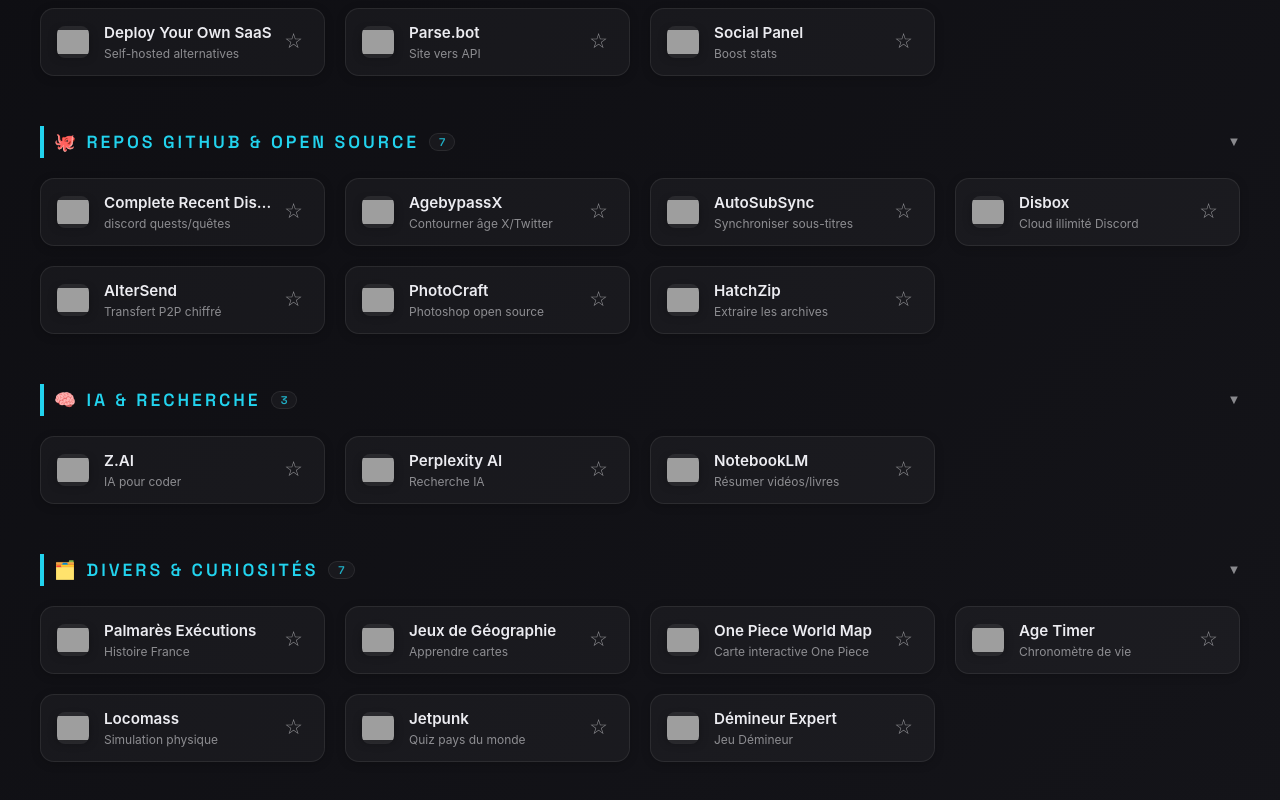
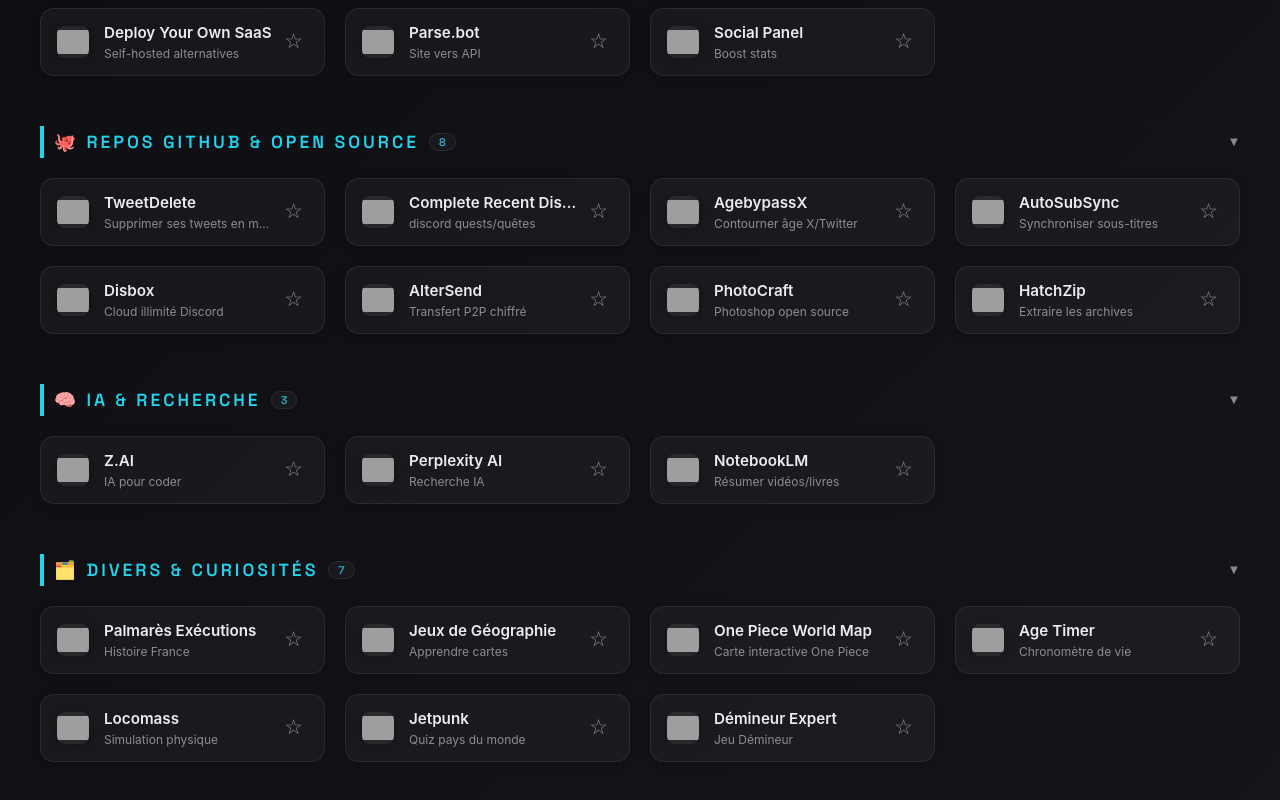
Before and after one commit to slidou/toolbox, a plain HTML site: page index.html in a window 1280 px wide. Shown: the part 4959-5759 px from the top of the page. Drawn offline with Linux system fonts and the light colour scheme; grey boxes are pictures that could not be loaded.

Commit message:
update index.html

```diff
--- a/index.html
+++ b/index.html
@@ -552,6 +552,7 @@
                 { name: "Social Panel", url: "https://anothersocialpanel.com/new_order", shortDesc: "Boost stats", fullDesc: "augmenter abonnés likes vues statistiques" }
             ]},
             { category: "GitHub", icon: "🐙", filterText: "GitHub", title: "Repos GitHub & Open Source", tools: [
+                { name: "TweetDelete", url: "https://github.com/backzso/tweetdelete/blob/main/delete-tweets.js", shortDesc: "Supprimer ses tweets en masse", fullDesc: "script JavaScript à exécuter dans la console du navigateur pour supprimer ses tweets, réponses et retweets X Twitter depuis le profil ou une archive" },
                 { name: "Complete Recent Discord Quest", url: "https://gist.github.com/aamiaa/204cd9d42013ded9faf646fae7f89fbb", shortDesc: "discord quests/quêtes", fullDesc: "débloquer les quêtes discord sans rien faire" },
                 { name: "AgebypassX", url: "https://github.com/Saganaki22/AgebypassX", shortDesc: "Contourner âge X/Twitter", fullDesc: "userscript tampermonkey contourner vérification âge twitter x débloquer contenu sensible" },
                 { name: "AutoSubSync", url: "https://github.com/denizsafak/AutoSubSync", shortDesc: "Synchroniser sous-titres", fullDesc: "synchroniser sous-titres décalés vidéo srt vtt automatique batch" },
```
